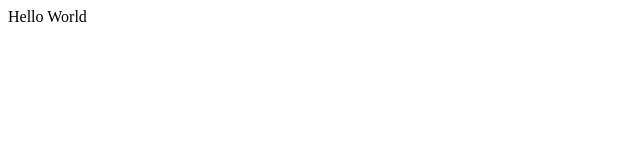
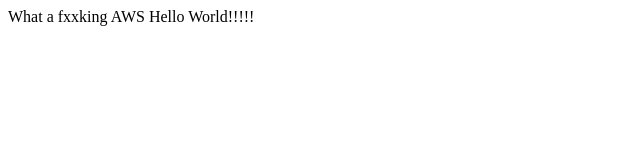
Before and after one commit to SenaTseng/helloworld, a plain HTML site: page index.html in a window 1280 px wide. Shown: the whole page, without its empty margins (0-640 px from the left). Drawn offline with Linux system fonts and the light colour scheme.

Commit message:
Update index.html
Update again

```diff
--- a/index.html
+++ b/index.html
@@ -2,10 +2,10 @@
 <html>
 <head>
     <meta charset="UTF-8">
-    <title>What a fxxking AWS Hello World!!!!!</title>
+    <title>AWS Hello World</title>
 </head>
 
 <body>
-    Hello World
+    What a fxxking AWS Hello World!!!!!
 </body>
 </html>
```
